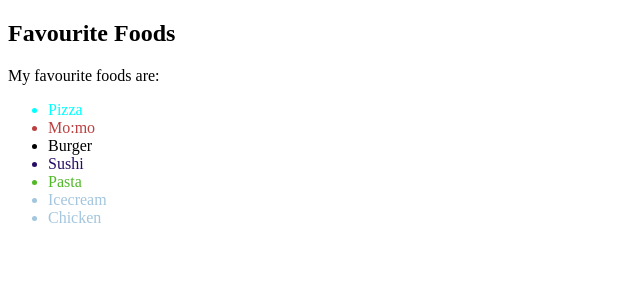
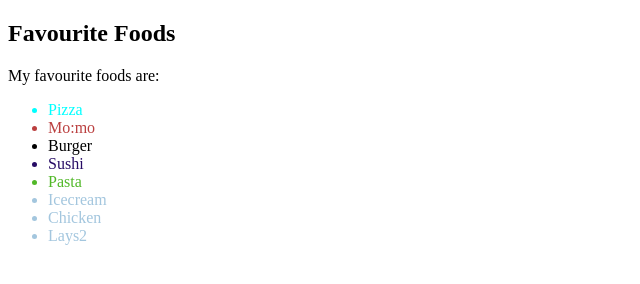
Before and after one commit to ankitagrg/WLiT_git_workshop, a plain HTML site: page index.html in a window 1280 px wide. Shown: the full height of the page, 0-640 px from the left. Drawn offline with Linux system fonts and the light colour scheme.

Commit message:
Added lays2

```diff
--- a/index.html
+++ b/index.html
@@ -17,6 +17,7 @@
 
         <li style="color: rgb(163, 198, 222); fontsize: 20px;">Icecream</li>
         <li style="color: rgb(163, 198, 222); fontsize: 20px;">Chicken</li>
+        <li style="color: rgb(163, 198, 222); fontsize: 20px;">Lays2</li>
 
 
     </ul>
```
